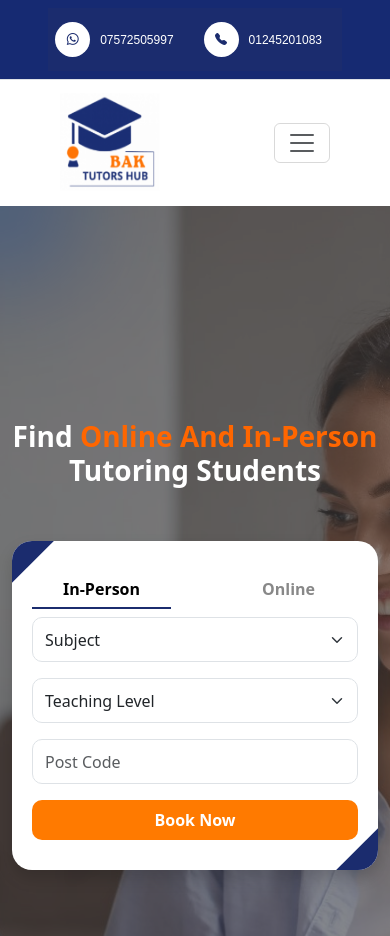
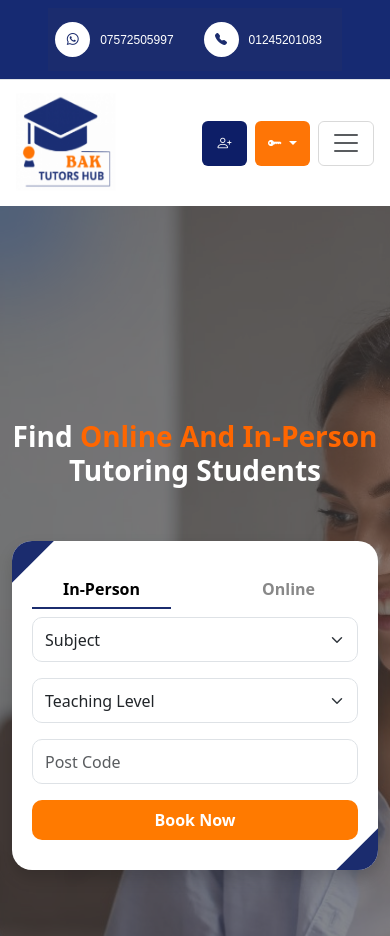
Before and after one commit to Sohaib-Azhar010/homepagetask, a plain HTML site: page index.html in a window 390 px wide. Shown: the top 936 px of the page. Drawn offline with nearby package versions, Linux system fonts and the light colour scheme.

Commit message:
collapse button done

```diff
--- a/index.html
+++ b/index.html
@@ -39,12 +39,13 @@
       rel="stylesheet"
       href="https://cdn.jsdelivr.net/npm/swiper@11/swiper-bundle.min.css"
     />
+
+
+
   </head>
   <body>
     <!-- Top Contact Bar -->
     <div class="top-bar text-end px-5 py-2">
-      <!-- <span class="me-3"><i class="bi bi-telephone-fill"></i> 07572505997</span>
-      <span><i class="bi bi-telephone-fill"></i> 01245201083</span> -->
       <div class="contact-wrapper">
         <div class="contact-item">
           <span class="phone-icon-circle"><i class="bi bi-whatsapp"></i></span>
@@ -106,9 +107,9 @@
 
     <!-- Third Nav: Always visible, collapsible on small screens -->
     <nav
-      class="navbar navbar-expand-lg bg-white border-top shadow-sm py-2 px-5"
+      class="navbar navbar-expand-lg bg-white border-top shadow-sm py-2 px-1"
     >
-      <div class="container-fluid">
+      <div class="container-fluid w-100">
         <a class="navbar-brand" href="#">
           <img
             src="Logo.png"
@@ -117,7 +118,44 @@
           />
         </a>
 
-        <button
+        <!-- Navbar Toggler and Extra Icon Buttons -->
+        <div class="d-flex justify-content-end align-items-center d-lg-none">
+
+          <button class="btn btn-nav2 me-2 mt-2" style="height: 45px; min-width: 45px;">
+          <i class="bi bi-person-plus "></i>
+          </button>
+
+        <div class="dropdown me-2 mt-2" >
+          <button
+            class="btn btn-signin dropdown-toggle"
+            type="button"
+            data-bs-toggle="dropdown"
+            style="height: 45px; width: 55px; "
+          >
+            <i class="bi bi-key-fill "></i>
+          </button>
+          <ul class="dropdown-menu">
+            <li><a class="dropdown-item" href="#">Student</a></li>
+            <li><a class="dropdown-item" href="#">Tutor</a></li>
+            <li><a class="dropdown-item" href="#">Admin</a></li>
+          </ul>
+        </div>
+
+          <button
+            class="navbar-toggler"
+            type="button"
+            data-bs-toggle="collapse"
+            data-bs-target="#navbarNav"
+            aria-controls="navbarNav"
+            aria-expanded="false"
+            aria-label="Toggle navigation"
+            style="height: 45px;"
+          >
+            <span class="navbar-toggler-icon"></span>
+          </button>
+        </div>
+
+        <!-- <button
           class="navbar-toggler"
           type="button"
           data-bs-toggle="collapse"
@@ -127,7 +165,7 @@
           aria-label="Toggle navigation"
         >
           <span class="navbar-toggler-icon"></span>
-        </button>
+        </button> -->
 
         <div class="collapse navbar-collapse" id="navbarNav">
           <!-- Main Navigation Links -->
--- a/styles.css
+++ b/styles.css
@@ -331,9 +331,9 @@
     margin: 0.25rem 0;
   }
   .navbar .d-flex {
-    flex-direction: column;
+    flex-direction:row;
     align-items: center;
-    width: 100%;
+    /* width: 100%; */
   }
   .navbar .d-inline-block {
     margin-bottom: 0.5rem;
```
